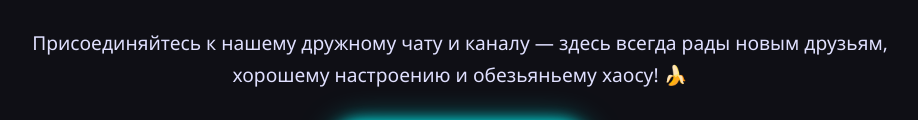
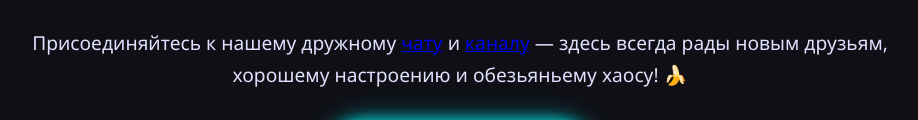
Before and after one commit to gitignorePON/hatatabora, a plain HTML site: page index.html in a window 1280 px wide. Shown: the part 435-555 px from the top of the page, without its empty margins (180-1098 px from the left). Drawn offline with Linux system fonts and the light colour scheme.

Commit message:
Update index.html
Обновил сайт,  в последнем параграфе добавил словам чату и каналу ссылки через якорь

```diff
--- a/index.html
+++ b/index.html
@@ -105,7 +105,7 @@
       В нашем Telegram-канале вы найдёте самые смешные гифки, трогательные видео, яркие картинки и всё, что связано с обаятельными обезьянками — или, как мы их любим называть, <strong>манки</strong>!
     </p>
     <p>
-      Присоединяйтесь к нашему дружному чату и каналу — здесь всегда рады новым друзьям, хорошему настроению и обезьяньему хаосу! 🍌
+      Присоединяйтесь к нашему дружному <a href="https://t.me/HataTabora_chat">чату</a> и <a href="https://t.me/HataTabora">каналу</a> — здесь всегда рады новым друзьям, хорошему настроению и обезьяньему хаосу! 🍌
     </p>
     <a href="https://t.me/HataTabora" target="_blank" class="neon-button">Войти в Хату 🐵</a>
     <footer>
@@ -113,4 +113,5 @@
     </footer>
   </div>
 </body>
+
 </html>
```
